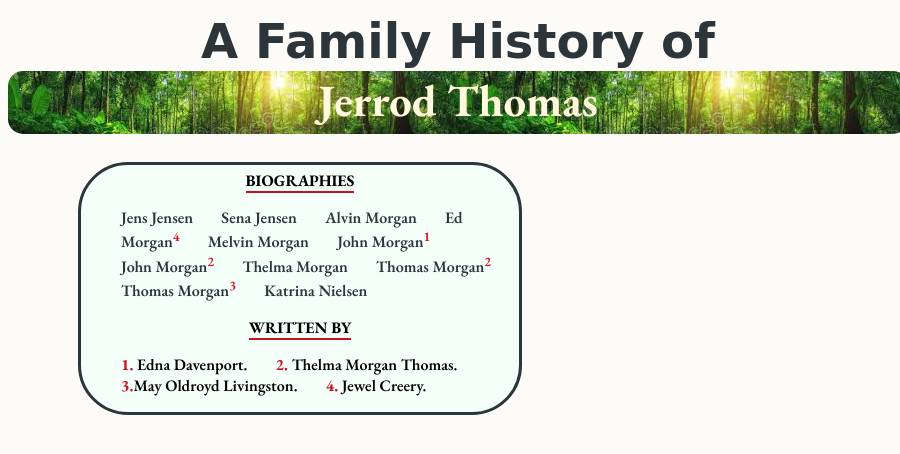
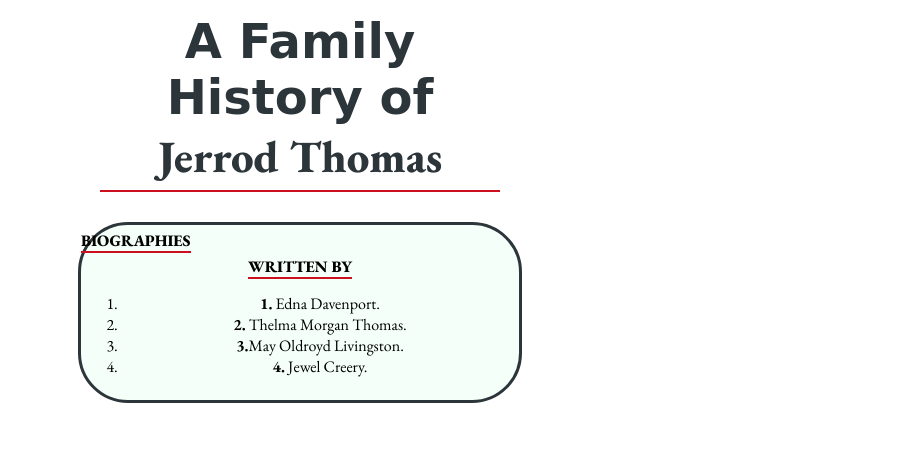
Before and after one commit to jerrodthomas/jerrodshistory, a plain HTML site: page index.html in a window 600 px wide. Shown: the whole page, 900 px wide, since content can reach past the window. Drawn offline with nearby package versions, Linux system fonts and the light colour scheme; a web font is replaced by a local one.

Commit message:
Update main.css

```diff
--- a/style/main.css
+++ b/style/main.css
@@ -6,7 +6,7 @@ body {
   overflow: hidden;
 }
 
-/*div:not(.bio, .author, .sources) {box-shadow: 5px 10px #000;}*/
+/*********** headers ***********/
 
 .title {
   font-family: "Monsieur La Doulaise", cursive;
@@ -24,43 +24,34 @@ h2 {
   color: #fff8dc;
   font-size: 2.8em;
   border-radius: 15px;
-  /*background-image: repeating-conic-gradient(#dc143c 0deg 10deg, #ffd500 10deg 20deg, #2a97fd 20deg 30deg);*/
   background-image: url(untitled.jpg);
   padding-bottom: 5px;
+  border: 1px solid #000;
 }
 
 .title, h2 {
   text-align: center;
 }
+/*********** DIVS AND SECTIONS ***********/
 
-sup {color: #cc101f;}
+.author {
+  margin-top: 5px;
+  padding-bottom: 7px;
+}
+
+.bio {
+  margin-top: 5px;
+  text-align: left;
+}
 
 #mike {
-  width: 900px; height: 224px;
+  width: 900px;
+  height: 224px;
   color: #2c3539;
-  background-repeat: no-repeat;
-  background-size: 100%;
   margin-left: auto;
   margin-right: auto;
   padding-bottom: 5px;
-}
-
-a {
-  color: #2c3539;
-  text-decoration: none;
-  font-weight: 600;
-}
-
-a:visited {
-  color: #2c3539;
-
-}
-
-a:hover {
-  color: #cc101f;
   font-weight: bolder;
-  text-decoration: underline;
-  text-decoration-color: #2c3539;
 }
 
 .sources {
@@ -73,24 +64,140 @@ a:hover {
     margin-left: auto;
   margin-right: auto;
 }
-ol {
-  text-align: left;
+
+/*********** LINKS ***********/
+
+a {
+  color: #2c3539;
+  text-decoration: none;
 
 }
 
-.details {
-  font-weight:bolder;
-  text-align: center;
-  text-transform: uppercase;
+a:visited {
+  color: #2c3539;
+  font-weight: 210;
+}
+
+a:hover {
+  /*color: #cc101f;*/
+  font-weight: 420;
+  border-bottom: 3px solid #cc101f;
+}
+
+/*********** MISC **********/
+
+strong {
   border-bottom: 2px solid #cc101f;
 }
 
-ul {text-align: left;}
+sup {
+  color: #cc101f;
+  font-weight: bolder;
+  font-size: 16px;
+}
 
-.author {margin-top: 5px;}
+.details {text-transform: uppercase;
+  font-weight: 999;
+  text-align: center;
+}
 
-.bio {/*border-bottom: 2px solid #fff;*/ margin-top: 5px;}
+#note {
+  text-align: center;
+}
 
-li {display: inline; margin-right: 25px; font-weight: 600;}
+ul {
+  list-style-type: none;
+}
 
-b {font-style: none; color: #cc101f;}
+ul li {
+  display: inline;
+  text-align: left;
+}
+
+.media {
+  display: none;
+}
+
+/*********************************************************** MOBILE *******************************************************/
+
+@media (min-width: 400px) and (max-width: 600px) {
+
+  body {
+    font-family: "EB Garamond", serif;
+    background-color: #fff;
+    overflow: hidden;
+  }
+
+
+  /*********** headers ***********/
+
+  .title {
+    font-family: "Monsieur La Doulaise", cursive;
+    color: #2c3539;
+    margin-top: 5px;
+    padding-top: 5px;
+    font-size: 48px;
+  }
+
+  h2 {
+    background-image: none;
+    border: none;
+    color: #2c3539;
+    border-bottom: 2px solid #cc101f;
+    border-radius: 0;
+  }
+
+  .title, h2 {
+    text-align: center;
+  }
+
+  /*********** DIVS AND SECTIONS ***********/
+
+  div {
+    margin-left: auto;
+    margin-right: auto;
+  }
+
+  .author {
+    margin-top: 5px;
+    padding-bottom: 7px;
+  }
+
+.bio {
+  margin-top: 5px;
+  text-align: left;
+  }
+
+  #mike {
+    width: 400px;
+    color: #2c3539;
+    margin-left: auto;
+    margin-right: auto;
+    padding-bottom: 5px;
+    font-weight: bolder;
+  }
+
+  .sources {
+    text-align: center;
+    border: 3px solid #2c3539;
+    background-color: #f5fffa;
+    border-radius: 50px;
+    margin-top: -15px;
+    width: 75%;
+    margin-left: auto;
+    margin-right: auto;
+  }
+
+/*********** MISC **********/
+
+  ul {
+    display: none;
+  }
+
+  .media {
+    text-align: center;
+    margin-top: 10px;
+    display: block;
+
+  }
+}
```
